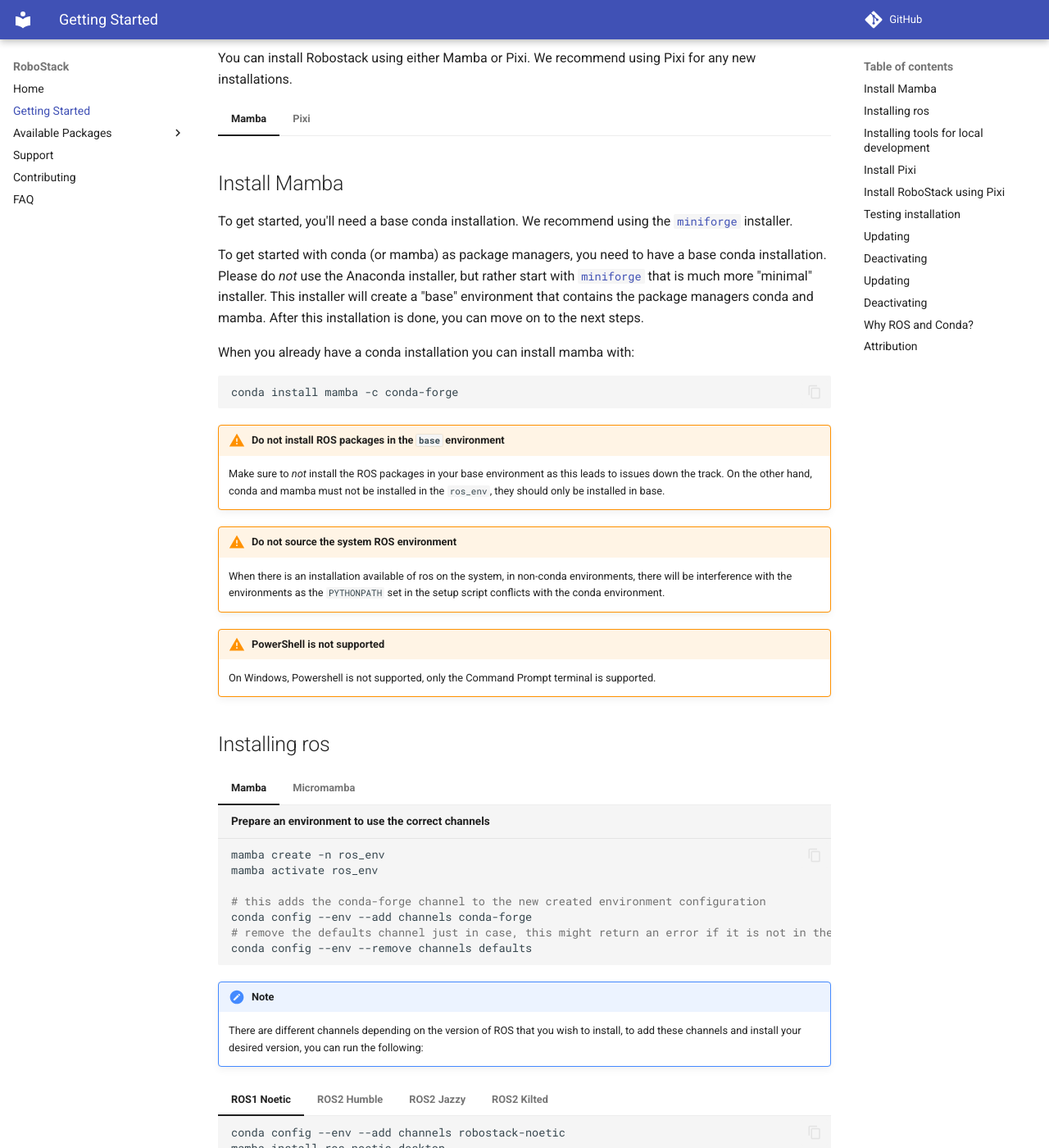
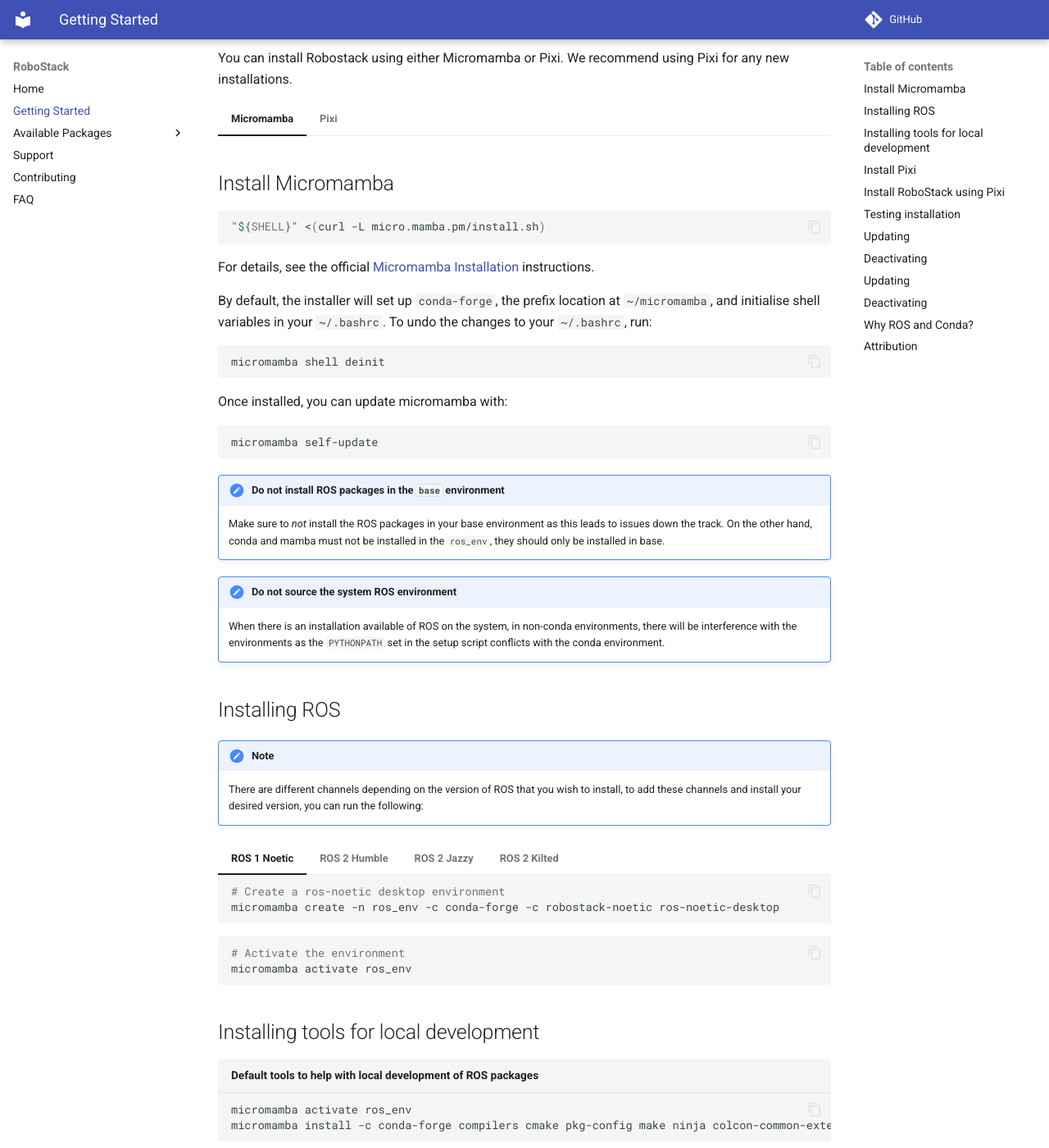
Before and after one commit to RoboStack/robostack.github.io, an MkDocs documentation site: the page built from docs/GettingStarted.md, in a window 1280 px wide and 1400 px high, scrolled down 240 px. Shown: the whole window at 82% size. Built offline with MkDocs 1.6.1 and Material for MkDocs 9.7.7, drawn with Linux system fonts in a browser that asks for light colours; comment, search, counter and statistics services are not loaded; some of the changed text lies outside the part shown.

Commit message:
clean up the conda/mamba/micromamba documentation and only keep micromamba

````diff
--- a/docs/GettingStarted.md
+++ b/docs/GettingStarted.md
@@ -3,120 +3,67 @@
 RoboStack is a bundling of ROS for Linux, macOS and Windows using the [Conda package manager](https://docs.conda.io/en/latest/), based on top of [conda-forge](https://conda-forge.org/).
 We have also extended support to the [Pixi](https://pixi.sh/latest/) package manager, which builds upon the foundations of, and maintains compatability with the Conda ecosystem. [Here](https://pixi.sh/dev/switching_from/conda/) is a comparison of how Pixi works when compared to Conda/Mamba.
 
-You can install Robostack using either Mamba or Pixi. We recommend using Pixi for any new installations.
-=== "Mamba"
-    ## Install Mamba
-    To get started, you'll need a base conda installation. We recommend using the [`miniforge`](https://github.com/conda-forge/miniforge) installer.
+You can install Robostack using either Micromamba or Pixi. We recommend using Pixi for any new installations.
 
-    To get started with conda (or mamba) as package managers, you need to have a base conda installation. Please do _not_ use the Anaconda installer, but rather start with [`miniforge`](https://github.com/conda-forge/miniforge) that is much more "minimal" installer. This installer will create a "base" environment that contains the package managers conda and mamba. After this installation is done, you can move on to the next steps.
-
-    When you already have a conda installation you can install mamba with:
+=== "Micromamba"
+    ## Install Micromamba
     ```bash
-    conda install mamba -c conda-forge
+    "${SHELL}" <(curl -L micro.mamba.pm/install.sh)
     ```
 
-    !!! warning "Do not install ROS packages in the `base` environment"
+    For details, see the official [Micromamba Installation](https://mamba.readthedocs.io/en/latest/installation/micromamba-installation.html#automatic-install) instructions.
 
+    By default, the installer will set up `conda-forge`, the prefix location at `~/micromamba`, and initialise shell variables in your `~/.bashrc`. To undo the changes to your `~/.bashrc`, run:
+    ```bash
+    micromamba shell deinit
+    ```
+
+    Once installed, you can update micromamba with:
+    ```bash
+    micromamba self-update
+    ```
+
+    !!! important "Do not install ROS packages in the `base` environment"
         Make sure to _not_ install the ROS packages in your base environment as this leads to issues down the track. On the other hand, conda and mamba must not be installed in the `ros_env`, they should only be installed in base.
 
-    !!! warning "Do not source the system ROS environment"
-        When there is an installation available of ros on the system, in non-conda environments, there will be interference with the environments as the `PYTHONPATH` set in the setup script conflicts with the conda environment.
+    !!! important "Do not source the system ROS environment"
+        When there is an installation available of ROS on the system, in non-conda environments, there will be interference with the environments as the `PYTHONPATH` set in the setup script conflicts with the conda environment.
 
-    !!! warning "PowerShell is not supported"
-
-        On Windows, Powershell is not supported, only the Command Prompt terminal is supported.
-
-    ## Installing ros
-    === "Mamba"
-
-        ```bash title="Prepare an environment to use the correct channels"
-        mamba create -n ros_env
-        mamba activate ros_env
-
-        # this adds the conda-forge channel to the new created environment configuration
-        conda config --env --add channels conda-forge
-        # remove the defaults channel just in case, this might return an error if it is not in the list which is ok
-        conda config --env --remove channels defaults
+    ## Installing ROS
+    !!! note
+        There are different channels depending on the version of ROS that you wish to install, to add these channels and install your desired version, you can run the following:
+    === "ROS 1 Noetic"
+        ```bash
+        # Create a ros-noetic desktop environment
+        micromamba create -n ros_env -c conda-forge -c robostack-noetic ros-noetic-desktop
         ```
-        !!! note
-            There are different channels depending on the version of ROS that you wish to install, to add these channels and install your desired version, you can run the following:
-        === "ROS1 Noetic"
-            ```
-            conda config --env --add channels robostack-noetic
-            mamba install ros-noetic-desktop
-            ```
-        === "ROS2 Humble"
-            ```
-            conda config --env --add channels robostack-humble
-            mamba install ros-humble-desktop
-            ```
-        === "ROS2 Jazzy"
-            ```
-            conda config --env --add channels robostack-jazzy
-            mamba install ros-jazzy-desktop
-            ```
-
-        === "ROS2 Kilted"
-            ```
-            conda config --env --add channels robostack-kilted
-            mamba install ros-kilted-desktop
-            ```
-
-        ```bash title="Deactivate and reactivate the environment to initialize the configured ROS environment"
-        mamba deactivate
-        mamba activate ros_env
+    === "ROS 2 Humble"
+        ```bash
+        # Create a ros-humble desktop environment
+        micromamba create -n ros_env -c conda-forge -c robostack-humble ros-humble-desktop
+        ```
+    === "ROS 2 Jazzy"
+        ```bash
+        # Create a ros-jazzy desktop environment
+        micromamba create -n ros_env -c conda-forge -c robostack-jazzy ros-jazzy-desktop
         ```
 
-    === "Micromamba"
+    === "ROS 2 Kilted"
+        ```bash
+        # Create a ros-kilted desktop environment
+        micromamba create -n ros_env -c conda-forge -c robostack-kilted ros-kilted-desktop
+        ```
 
-        When you only have micromamba available use the following commands:
-
-        === "ROS1 Noetic"
-            ```
-            # Create a ros-noetic desktop environment
-            micromamba create -n ros_env -c conda-forge -c robostack-noetic ros-noetic-desktop
-
-            # Activate the environment
-            micromamba activate ros_env
-            ```
-        === "ROS2 Humble"
-            ```
-            # Create a ros-humble desktop environment
-            micromamba create -n ros_env -c conda-forge -c robostack-humble ros-humble-desktop
-
-            # Activate the environment
-            micromamba activate ros_env
-            ```
-        === "ROS2 Jazzy"
-            ```
-            # Create a ros-jazzy desktop environment
-            micromamba create -n ros_env -c conda-forge -c robostack-jazzy ros-jazzy-desktop
-
-            # Activate the environment
-            micromamba activate ros_env
-            ```
-
-        === "ROS2 Kilted"
-            ```
-            # Create a ros-kilted desktop environment
-            micromamba create -n ros_env -c conda-forge -c robostack-kilted ros-kilted-desktop
-
-            # Activate the environment
-            micromamba activate ros_env
-            ```
+    ```bash
+    # Activate the environment
+    micromamba activate ros_env
+    ```
 
     ## Installing tools for local development
-    === "Mamba"
-
-        ```bash title="Default tools to help with local development of ROS packages"
-        mamba install compilers cmake pkg-config make ninja colcon-common-extensions catkin_tools rosdep
-        ```
-
-    === "Micromamba"
-
-        ```bash title="Default tools to help with local development of ROS packages"
-        micromamba install -c conda-forge compilers cmake pkg-config make ninja colcon-common-extensions catkin_tools rosdep
-        ```
+    ```bash title="Default tools to help with local development of ROS packages"
+    micromamba activate ros_env
+    micromamba install -c conda-forge compilers cmake pkg-config make ninja colcon-common-extensions catkin_tools rosdep
+    ```
 
     !!! tip "Developing on Windows"
         - Windows users also need Visual Studio 2022 with C++ support
@@ -269,84 +216,43 @@
 !!! note "Reminder"
     The ROS environment activation is included automatically. There is no need to add a `source` command in the `~/.bashrc`
 
-=== "Mamba"
-    === "Mamba"
+=== "Micromamba"
+    **ROS 1**
+    ```bash title="First terminal"
+    micromamba activate ros_env
+    roscore
+    ```
 
-        **ROS 1**
-        ```bash title="First terminal"
-        mamba activate ros_env
-        roscore
-        ```
+    ```bash title="Second terminal"
+    micromamba activate ros_env
+    rviz
+    ```
 
-        ```bash title="Second terminal"
-        mamba activate ros_env
-        rviz
-        ```
+    **ROS 2**
+    !!! note
+        ROS 2 has the benefit of not needing a `roscore`, so only a single terminal is needed to run a tool.
 
-        **ROS 2**
-        !!! note
-
-            ROS 2 has the benefit of not needing a `roscore`, so only a single terminal is needed to run a tool.
-
-        ```bash title="Terminal"
-        mamba activate ros_env
-        rviz2
-        ```
-
-    === "Micromamba"
-
-        **ROS 1**
-        ```bash title="First terminal"
-        micromamba activate ros_env
-        roscore
-        ```
-
-        ```bash title="Second terminal"
-        micromamba activate ros_env
-        rviz
-        ```
-
-        **ROS 2**
-        !!! note
-
-            ROS 2 has the benefit of not needing a `roscore`, so only a single terminal is needed to run a tool.
-
-        ```bash title="Terminal"
-        micromamba activate ros_env
-        rviz2
-        ```
+    ```bash title="Terminal"
+    micromamba activate ros_env
+    rviz2
+    ```
 
     If you run into any issues or for any frequently asked questions, you can check the [FAQ page](https://robostack.github.io/FAQ.html)
 
     ## Updating
     Updating all packages in your environment is as easy as:
 
-    === "Mamba"
-
-        ```bash
-        mamba update --all
-        ```
-
-    === "Micromamba"
-
-        ```bash
-        micromamba update --all
-        ```
+    ```bash
+    micromamba update --all
+    ```
 
     ## Deactivating
     The (de)activation of the ros workspace goes in together with the conda environment. So running the corresponding (de)activation command will also (un)source the ros environment.
 
-    === "Mamba"
+    ```bash
+    micromamba deactivate
+    ```
 
-        ```bash
-        mamba deactivate
-        ```
-
-    === "Micromamba"
-
-        ```bash
-        micromamba deactivate
-        ```
 === "Pixi"
 
     !!! note
````
Also changed, not shown: other parts of docs/GettingStarted.md (+1 -1 lines).
